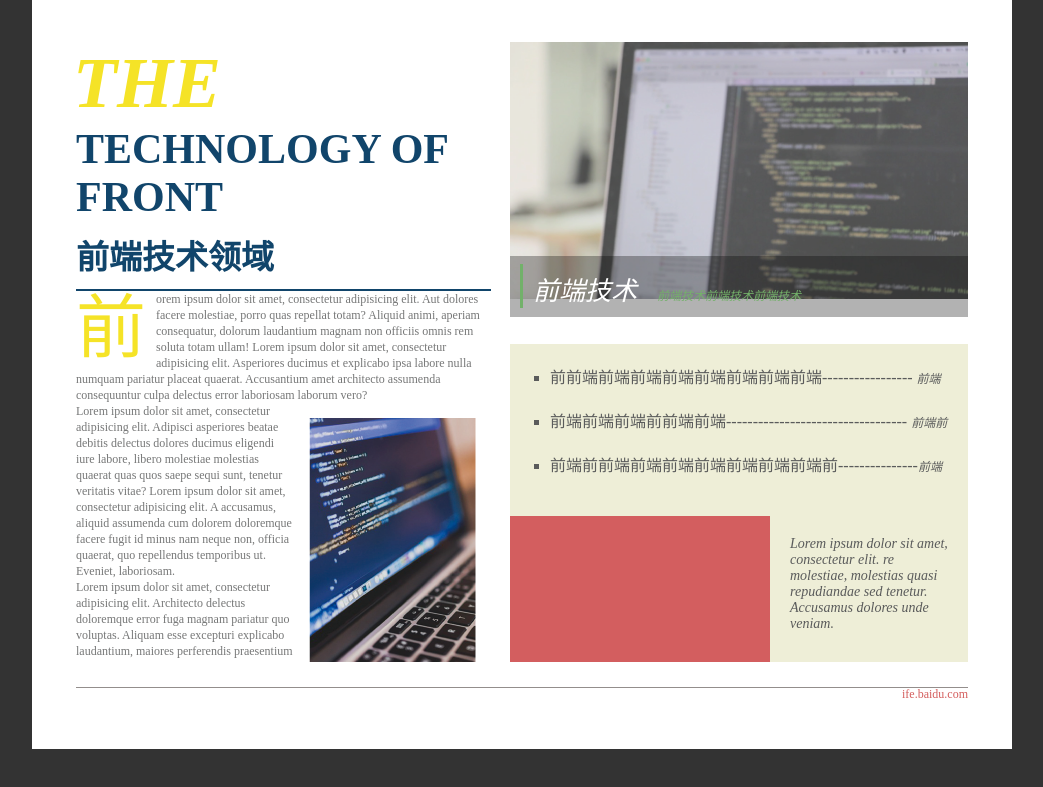
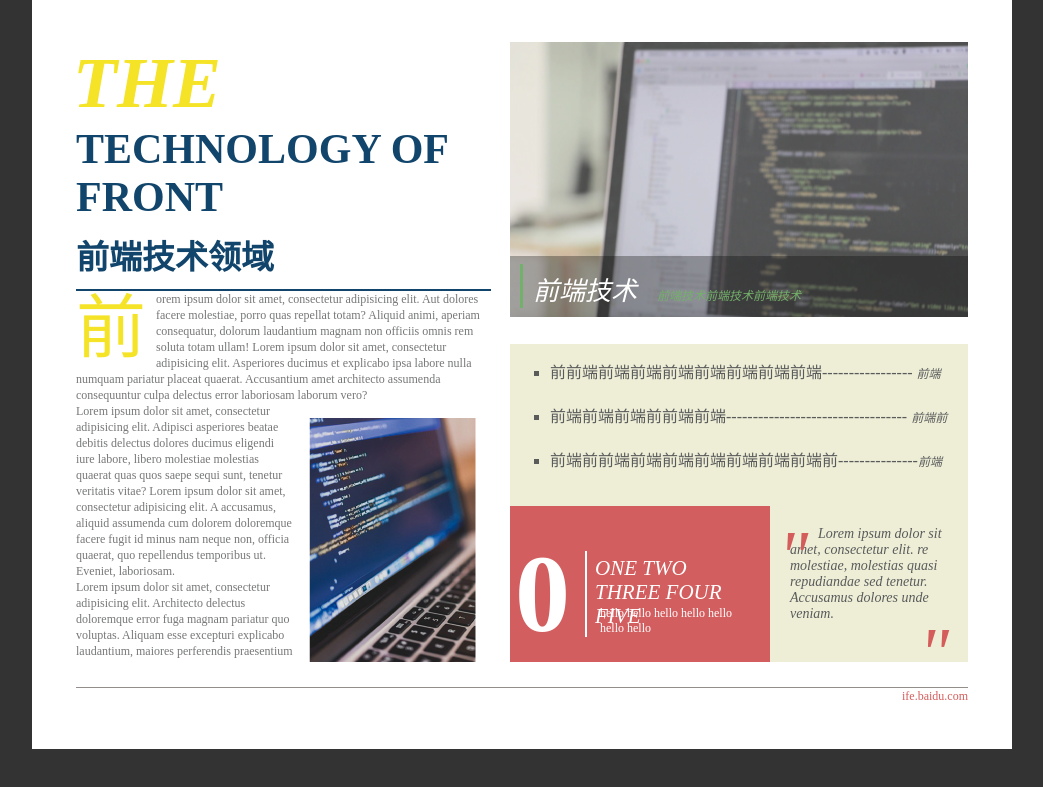
Before and after one commit to primerlee/BaiDu-IFE, a plain HTML site: page 小微学院/任务六：通过HTML及CSS模拟报纸排版/index.html in a window 1280 px wide. Shown: the part 737-1524 px from the top of the page, without its empty margins (118-1161 px from the left). Drawn offline with Linux system fonts and the light colour scheme.

Commit message:
任务六完成，并且对细节进行了优化

```diff
--- a/小微学院/任务六：通过HTML及CSS模拟报纸排版/css/index.css
+++ b/小微学院/任务六：通过HTML及CSS模拟报纸排版/css/index.css
@@ -30,18 +30,18 @@ header h2{
     width: 110px;
     height: 61px;
     background: #d35e5f;
-    color: #fff;
     font-family: "Heiti TC";
     font-size: 12px;
+    color: #fff;
     padding: 45px 0 0 5px;
     box-sizing: border-box;
 }
 header p{
     float: right;
+    padding-top: 45px;
     font-family: "Heiti TC";
     font-size: 12px;
     color: #d45d5c;
-    padding-top: 45px;
 }
 /*section*/
 section{
@@ -56,7 +56,6 @@ section .topLeft{
 }
 section .topLeft img{
     vertical-align: middle;
-
 }
 section .topLeft .leftMusk,
 section .topLeft .rightMusk{
@@ -114,18 +113,18 @@ section .topLeft ul li dl dd{
     line-height: 16px;
 }
 section .topLeft ul li:first-child dd{
+    font-family: "Songti TC";
     color: #767777;
-    font-family: "Songti TC";
 }
 section .topLeft ul li:nth-child(2) dd{
+    font-family: "Microsoft Sans Serif";
     color: #231815;
-    font-family: "Microsoft Sans Serif";
     opacity: 0.7;
 }
 section .topLeft ul li:last-child dd{
-    color: #cd4a48;
     font-family: "Microsoft Sans Serif";
     font-style: italic;
+    color: #cd4a48;
     opacity: 0.7;
 }
 
@@ -137,11 +136,11 @@ section .topRight{
     border-top: 2px solid #cc8091;
 }
 section .topRight h3{
+    font-family: "Microsoft Sans Serif";
     font-size: 24px;
     color: #000;
-    font-family: "Microsoft Sans Serif";
+    line-height: 40px;
     text-decoration: underline;
-    line-height: 40px;
 }
 section .topRight h3 span{
     font-size: 36px;
@@ -232,6 +231,10 @@ section .topRight .css span:last-child{
     width: 458px;
     height: 275px;
 }
+.bottomRight .imageBox img{
+    width: 458px;
+    height: 275px;
+}
 .bottomRight .imageBox div{
     position: absolute;
     left: 0;
@@ -270,7 +273,7 @@ section .topRight .css span:last-child{
 }
 .bottomRight .yellowBox ul{
     list-style-type: square;
-    padding: 20px 20px 20px 40px;
+    padding: 15px 20px 15px 40px;
 }
 .bottomRight .yellowBox ul li{
     font-size: 16px;
@@ -291,20 +294,73 @@ section .topRight .css span:last-child{
     background: #d35e5f;
     float: left;
     color: #fff;
+    box-sizing: border-box;
+    position: relative;
 }
+.bottomRight .yellowBox .red b{
+    font-family: "Microsoft Sans Serif";
+    font-size: 110px;
+    color: #fff;
+    position: absolute;
+    left: 5px;
+    top: 25px;
+}
+.bottomRight .yellowBox .red b:after{
+    content: "";
+    display: block;
+    width: 2px;
+    height: 86px;
+    background: #fff;
+    position: absolute;
+    top: 20px;
+    left: 70px;
+}
+.bottomRight .yellowBox .red span:nth-of-type(1){
+    position: absolute;
+    top: 50px;
+    left: 85px;
+    font-family: "Heiti SC";
+    font-size: 21px;
+    line-height: 24px;
+    font-style: italic;
+}
+.bottomRight .yellowBox .red span:nth-of-type(2) {
+    position: absolute;
+    left: 90px;
+    top: 100px;
+    font-family: "Heiti SC";
+    font-size: 12px;
+    padding-bottom: 6px;
+}
+
 .bottomRight .yellowBox .text{
     padding: 20px;
     width: 199px;
     height: 160px;
     box-sizing: border-box;
     float: left;
+    font-family: "Heiti SC";
     font-size: 14px;
     color: #5a5b5b;
-    font-family: "Heiti SC";
     font-style: italic;
     line-height: 16px;
+    position: relative;
+    text-indent: 2em;
 }
-
+.bottomRight .yellowBox .text span{
+    font-size: 72px;
+    color: #d45d5c;
+    font-family: "Heiti SC";
+    position: absolute;
+}
+.bottomRight .yellowBox .text span:nth-of-type(1){
+    left: -20px;
+    top: 42px;
+}
+.bottomRight .yellowBox .text span:nth-of-type(2){
+    right: 20px;
+    bottom: 5px;
+}
 /*footer*/
 footer{
     margin-top: 25px;
@@ -314,7 +370,8 @@ footer{
     text-align: right;
 }
 footer p{
+    font-family: "Heiti SC";
     font-size: 12px;
     color: #d45d5c;
-    font-family: "Heiti SC";
+    padding-top: 2px;
 }
--- a/小微学院/任务六：通过HTML及CSS模拟报纸排版/index.html
+++ b/小微学院/任务六：通过HTML及CSS模拟报纸排版/index.html
@@ -85,8 +85,10 @@
                             <li>前端前端前端前前端前端---------------------------------- <span>前端前</span></li>
                             <li>前端前前端前端前端前端前端前端前端前---------------<span>前端</span></li>
                         </ul>
-                        <div class="red"></div>
-                        <div class="text">Lorem ipsum dolor sit amet, consectetur  elit. re molestiae, molestias quasi repudiandae sed tenetur. Accusamus dolores unde veniam.</div>
+                        <div class="red">
+                            <b>0</b><span>ONE TWO <br>THREE FOUR FIVE</span><span>hello hello hello hello hello <br>hello hello </span>
+                        </div>
+                        <div class="text"><span>"</span>Lorem ipsum dolor sit amet, consectetur  elit. re molestiae, molestias quasi repudiandae sed tenetur. Accusamus dolores unde veniam. <span>"</span></div>
                     </div>
                 </div>
             </section>
```
